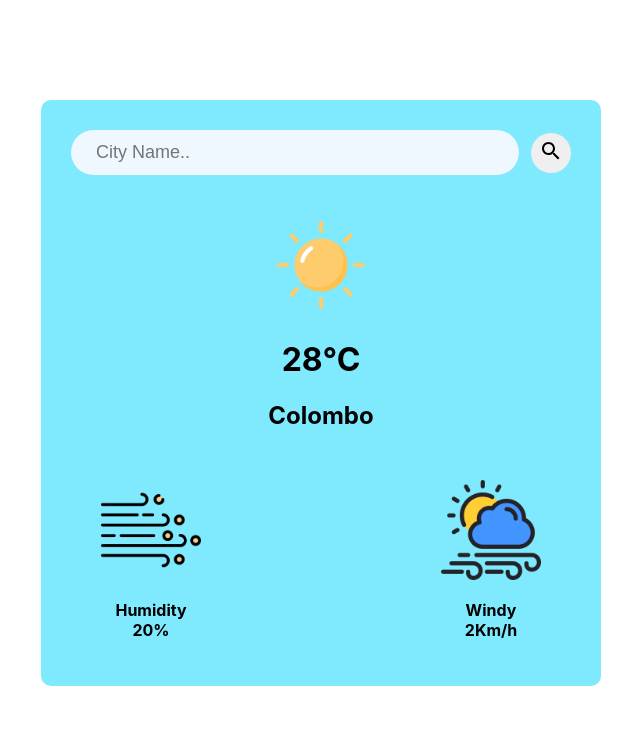
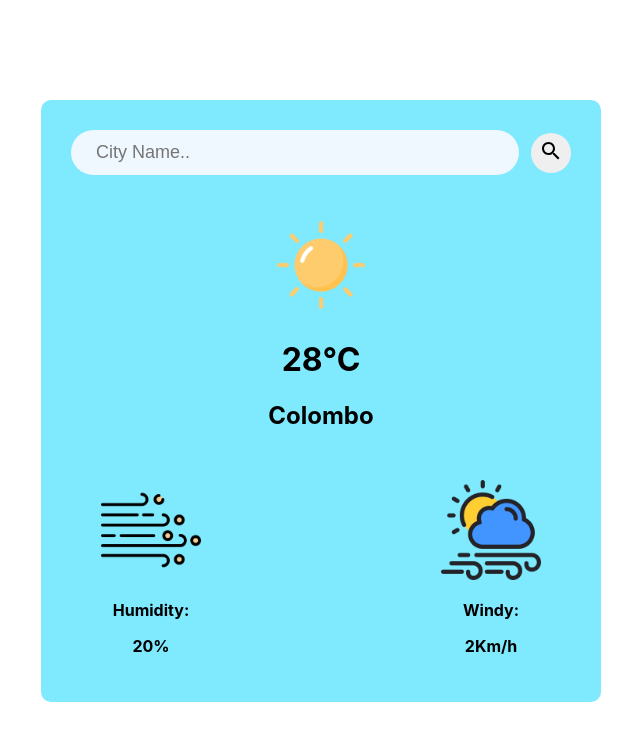
Before and after one commit to KushaRa/SkyTrack-Weather-Application, a React (Create React App) app: page / in a window 1280 px wide. Shown: the top 740 px of the page, without its empty margins (459-1099 px from the left). Built offline with nearby package versions, Linux system fonts and the light colour scheme.

Commit message:
Updated structure

```diff
--- a/src/Pages/WeatherPage.jsx
+++ b/src/Pages/WeatherPage.jsx
@@ -24,11 +24,13 @@ const Weather = () => {
           <div className="details">
               <div className="col">
               <img src={humidity} alt='humidity' style={{ width: '100px', height: '100px', paddingTop:'30px'}}/>
-              <p><b>Humidity <br></br><span>20%</span> </b></p>
+              <p><b>Humidity: </b></p>
+              <p><b>20%</b></p>
               </div>
               <div className="col">
               <img src={windy} alt='windy' style={{ width: '100px', height: '100px', paddingTop:'30px'}}/>
-              <p><b>Windy <br></br><span>2Km/h</span></b> </p>
+              <p><b>Windy: </b> </p>
+              <p><b>2Km/h</b></p>
               </div>
           </div>
 
```
